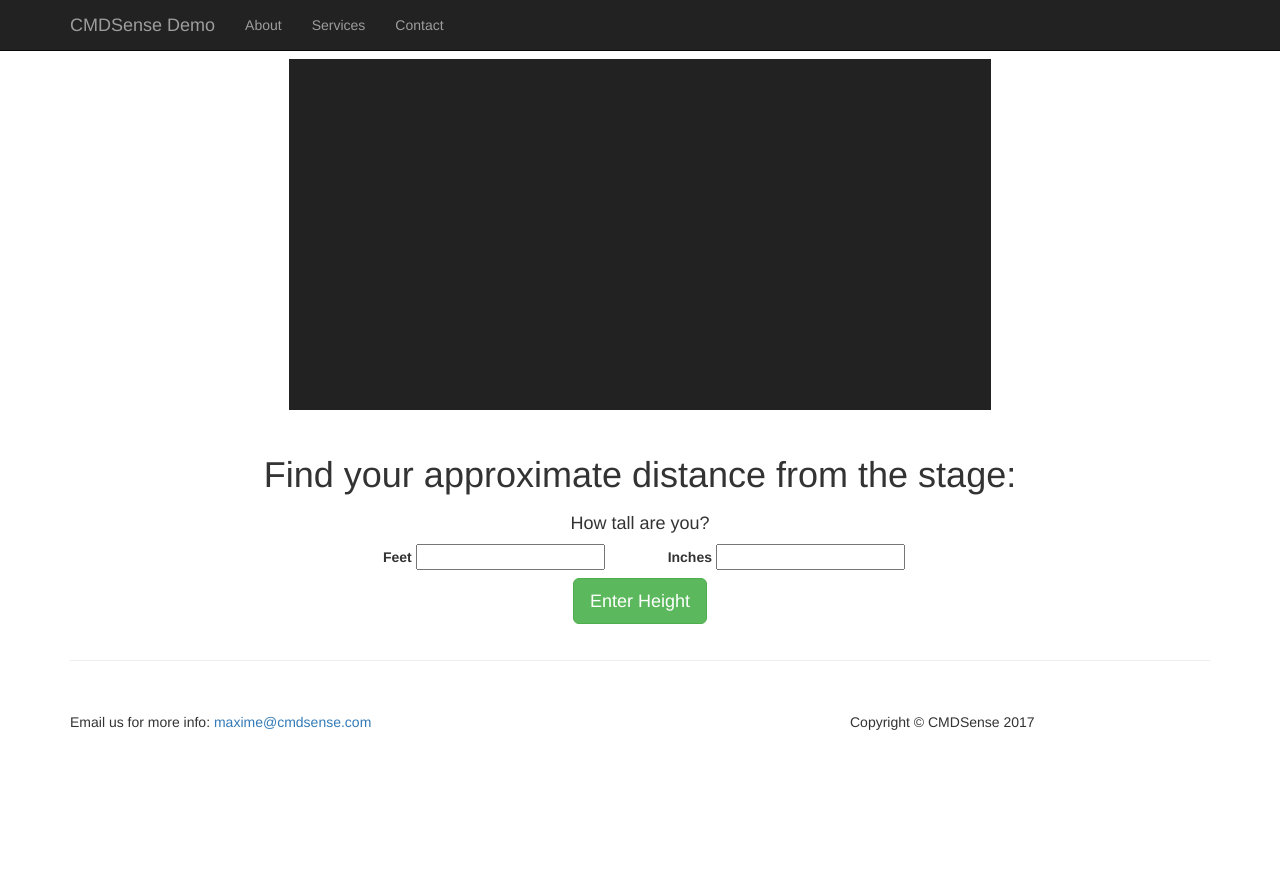
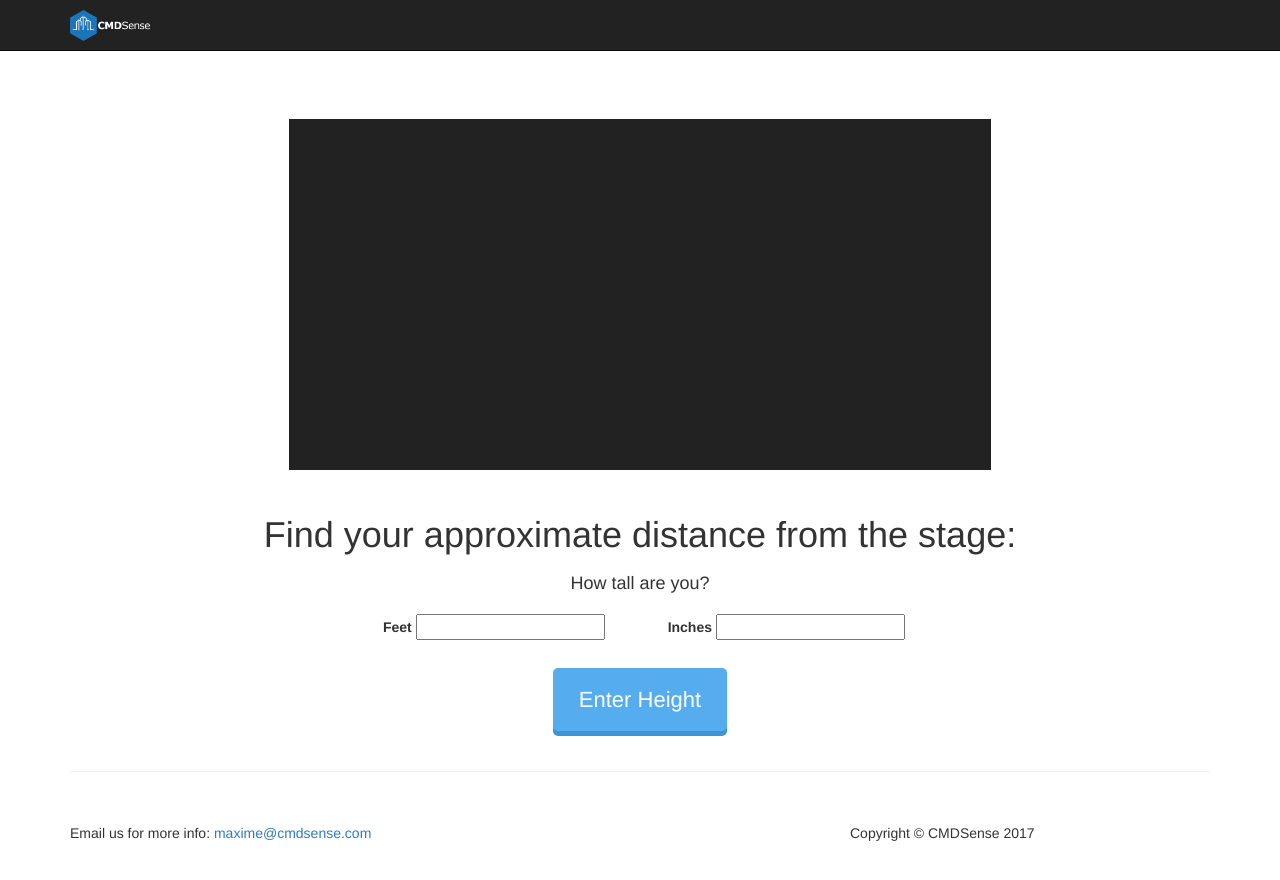
Before and after one commit to heypaxton/cmdsense_demo, a plain HTML site: page index.html in a window 1280 px wide. Before the commit the page ends 800 px from the top, so only its background shows below. Drawn offline with Linux system fonts and the light colour scheme.

Commit message:
Add logo and buttons style and padding to body

```diff
--- a/css/distance.css
+++ b/css/distance.css
@@ -1,7 +1,8 @@
 
 html,
 body {
-    height: 100%;
+  height: 100%;
+  padding-top: 3rem;
 }
 
 video {
@@ -21,3 +22,41 @@ video {
 footer {
     margin: 50px 0;
 }
+
+.navbar-brand {
+  padding-top: 1rem;
+}
+
+.navbar-brand img {
+  max-width: 80px;
+}
+
+h4 {
+  margin-bottom: 2rem;
+}
+
+.btn {
+  border-radius: 5px;
+  padding: 15px 25px;
+  font-size: 22px;
+  text-decoration: none;
+  margin: 20px;
+  color: #fff;
+  position: relative;
+  display: inline-block;
+}
+
+.btn:active {
+  transform: translate(0px, 5px);
+  -webkit-transform: translate(0px, 5px);
+  box-shadow: 0px 1px 0px 0px;
+}
+
+.blue {
+  background-color: #55acee;
+  box-shadow: 0px 5px 0px 0px #3C93D5;
+}
+
+.blue:hover {
+  background-color: #6FC6FF;
+}
--- a/index.html
+++ b/index.html
@@ -9,7 +9,7 @@
     <meta name="description" content="">
     <meta name="author" content="">
 
-    <title>CMDSense Demo</title>
+    <title>CMDSense OEN 2017</title>
 
     <!-- Bootstrap Core CSS -->
     <link href="css/bootstrap.min.css" rel="stylesheet">
@@ -39,23 +39,8 @@
                     <span class="icon-bar"></span>
                     <span class="icon-bar"></span>
                 </button>
-                <a class="navbar-brand" href="#">CMDSense Demo</a>
+                <a class="navbar-brand" href="#"><img src="img/cmdsense_logo.png" alt="CMDSense Logo"></a>
             </div>
-            <!-- Collect the nav links, forms, and other content for toggling -->
-            <div class="collapse navbar-collapse" id="bs-example-navbar-collapse-1">
-                <ul class="nav navbar-nav">
-                    <li>
-                        <a href="#">About</a>
-                    </li>
-                    <li>
-                        <a href="#">Services</a>
-                    </li>
-                    <li>
-                        <a href="#">Contact</a>
-                    </li>
-                </ul>
-            </div>
-            <!-- /.navbar-collapse -->
         </div>
         <!-- /.container -->
     </nav>
@@ -90,21 +75,21 @@
                         <input type="text" id="inches" />
                     </div>
                 </div>
-                <button type="button" class="btn btn-lg btn-success step" id="step0btn">Enter Height</button>
+                <button type="button" class="btn blue step" id="step0btn">Enter Height</button>
             </div>
             <div class="col-sm-6 col-sm-offset-3 text-center" id="step1">
                 <h4>Aim straight forward until your phone vibrates and/or the border around the video lights up</h4>
                 <p class="output" id="output1"></p>
-                <button type="button" class="btn btn-lg btn-success step" id="step1btn">Straight Forward</button>
+                <button type="button" class="btn blue step" id="step1btn">Straight Forward</button>
             </div>
             <div class="col-sm-6 col-sm-offset-3 text-center" id="step2">
                 <h4>Keep your arms in the same position and slowly angle the phone until you can see the bottom of the stage in the middle of your viewing window</h4>
                 <p class="output" id="output2"></p>
-                <button type="button" class="btn btn-lg btn-success step" id="step2btn">Bottom of Stage</button>
+                <button type="button" class="btn blue step" id="step2btn">Bottom of Stage</button>
             </div>
             <div class="col-sm-6 col-sm-offset-3 text-center step" id="step3">
                 <h4 id="result"></h4>
-                <button type="button" class="btn btn-lg btn-primary" id="step3btn">RESET</button>
+                <button type="button" class="btn blue step" id="step3btn">RESET</button>
             </div>
         </div>
 
@@ -113,7 +98,8 @@
         <!-- Footer -->
         <footer>
             <div class="row">
-                <div class="col-sm-12 text-center" id="errorMsg"></div>
+                <div class="col-sm-12 text-center" id="errorMsg">
+            </div>
             </div>
             <div class="row">
                 <div class="col-sm-4">
```
Also changed, not shown: img/cmdsense_logo.png (added).
